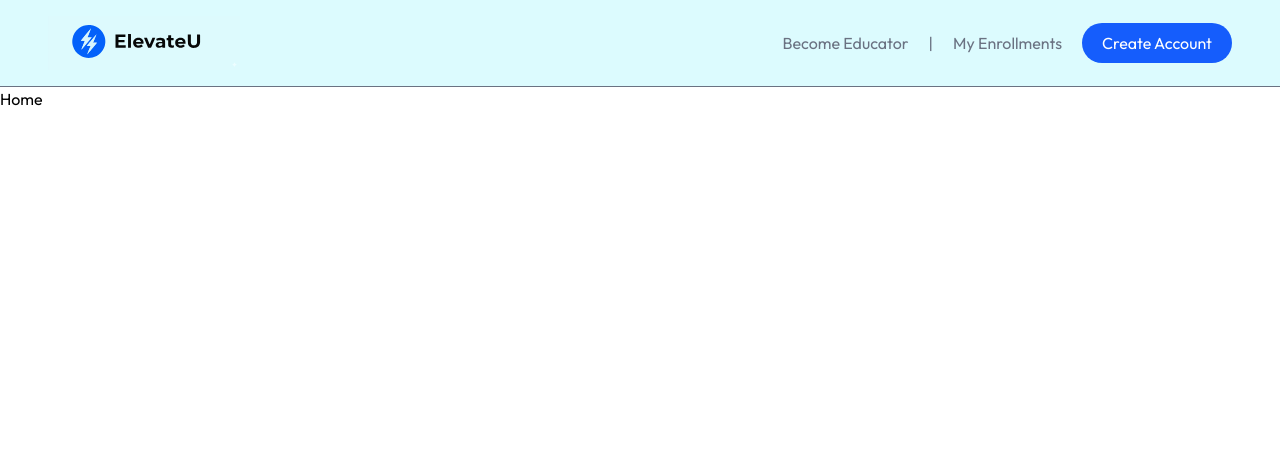
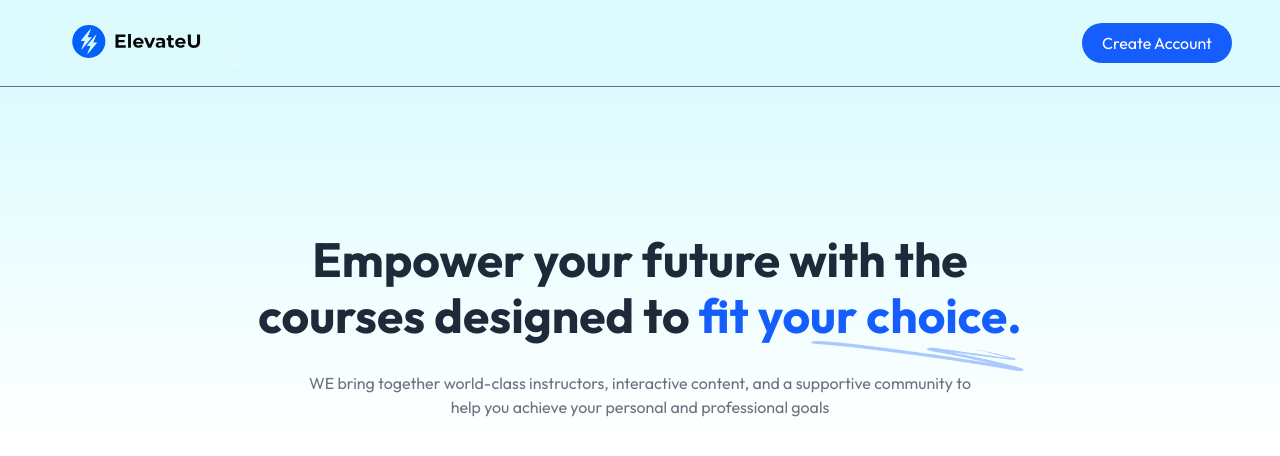
Before and after one commit to Abhijeetkv/ElevateU, a React (Vite) app in the folder frontend/: page / in a window 1280 px wide. Shown: the top 456 px of the page. Built offline with nearby package versions, Linux system fonts and the light colour scheme; no server answers.

Commit message:
feat: Add Clerk integration and update components for user authentication; implement Hero and SearchBar components

```diff
--- a/frontend/package.json
+++ b/frontend/package.json
@@ -10,6 +10,7 @@
     "preview": "vite preview"
   },
   "dependencies": {
+    "@clerk/clerk-react": "^5.45.0",
     "@tailwindcss/vite": "^4.1.11",
     "humanize-duration": "^3.33.0",
     "quill": "^2.0.3",
--- a/frontend/src/components/student/Hero.jsx
+++ b/frontend/src/components/student/Hero.jsx
@@ -0,0 +1,27 @@
+import React from 'react'
+import { assets } from '../../assets/assets'
+
+const Hero = () => {
+  return (
+    <>
+      <div className='flex flex-col items-center justify-center w-full md:pt-36 pt-20 px-7 md:px-0 space-y-7 text-center bg-gradient-to-b from-cyan-100/70'>
+
+        <h1 className='text-[28px] leading-[34px] md:text-[48px] md:leading-[56px] relative font-bold text-gray-800 max-w-3xl mx-auto'>
+          Empower your future with the courses designed to <span className='text-blue-600'>
+          fit your choice.</span><img src={assets.sketch} alt="sketch" className='md:block hidden absolute -bottom-7 right-0' />
+        </h1>
+
+        <p className="md:block hidden text-gray-500 max-w-2xl mx-auto">
+          WE bring together world-class instructors, interactive content, and a supportive community to help you achieve your personal and professional goals
+        </p>
+
+        <p className="md:hidden text-gray-500 max-w-sm mx-auto">
+          We bring together world-class instructors to help you achieve your goals.
+        </p>
+
+      </div>
+    </>
+  )
+}
+
+export default Hero
--- a/frontend/src/components/student/Navbar.jsx
+++ b/frontend/src/components/student/Navbar.jsx
@@ -1,29 +1,44 @@
 import React from 'react'
 import {assets} from '../../assets/assets.js'
-import {Link, useLocation} from 'react-router-dom'
+import {Link} from 'react-router-dom'
+import { useClerk, UserButton, useUser } from '@clerk/clerk-react'
 
 
 const Navbar = () => {
-    const location = useLocation();
+
     const isCourseListPage = location.pathname.includes('/course-list');
+
+    const {openSignIn} = useClerk();
+    const {user} = useUser();
   return (
     <>
     <div className={`flex items-center justify-between px-4 sm:px-10 md:px-14 lg:px-12 border-b border-gray-500 py-4  ${isCourseListPage ? 'bg-white' : 'bg-cyan-100/70'}`}>
-        <img src={assets.logo} alt="logo" className="w-54 lg:w-48 cursor-pointer"></img>
+        <img src={assets.logo} alt="logo" className="w-54 lg:w-48  cursor-pointer"></img>
         <div className="hidden md:flex items-center gap-5 text-gray-500">
             <div className='flex items-center gap-5'>
+                { user &&
+                <>
                 <button> Become Educator</button>
                 |<Link  to='/my-enrollments'>My Enrollments</Link>
+                </>
+                }
+
             </div>
-            <button className="bg-blue-600 text-white px-5 py-2 rounded-full ">Create Account</button>
+            {  user ? <UserButton/> :
+                <button onClick={() => openSignIn()} className="bg-blue-600 text-white px-5 py-2 rounded-full ">Create Account</button>}
         </div>
         {/** For mobile view */}
         <div className='md:hidden flex items-center gap-2 sm:gap-5 text-gray-500'>
-            <div>
+            <div className='flex items-center gap-1 sm:gap-2 max-sm:text-xs'>
+                { user &&
+                <>
                 <button> Become Educator</button>
                 |<Link  to='/my-enrollments'>My Enrollments</Link>
+                </>
+                }
             </div>
-            <button><img src={assets.user_icon} alt="" /></button>
+            {  user ? <UserButton/> :
+                <button onClick={() => openSignIn()}><img className='w-8' src={assets.user_icon} alt="" /></button>}
         </div>
     </div>
     </>
--- a/frontend/src/components/student/SearchBar.jsx
+++ b/frontend/src/components/student/SearchBar.jsx
@@ -0,0 +1,9 @@
+import React from 'react'
+
+const SearchBar = () => {
+  return (
+    <div>SearchBar</div>
+  )
+}
+
+export default SearchBar
--- a/frontend/src/main.jsx
+++ b/frontend/src/main.jsx
@@ -1,14 +1,24 @@
-import { StrictMode } from 'react'
 import { createRoot } from 'react-dom/client'
 import './index.css'
 import App from './App.jsx'
 import { AppContextProvider } from './context/AppContext.jsx'
 import { BrowserRouter } from 'react-router-dom'
+import { ClerkProvider } from '@clerk/clerk-react'
+
+// Import your Publishable Key
+const PUBLISHABLE_KEY = import.meta.env.VITE_CLERK_PUBLISHABLE_KEY
+
+if (!PUBLISHABLE_KEY) {
+  throw new Error('Missing Publishable Key')
+}
+
 
 createRoot(document.getElementById('root')).render(
   <BrowserRouter>
-    <AppContextProvider>
-      <App />
-    </AppContextProvider>
-  </BrowserRouter> ,
+      <ClerkProvider publishableKey={PUBLISHABLE_KEY}  afterSignOutUrl='/'>
+        <AppContextProvider>
+          <App />
+        </AppContextProvider>
+      </ClerkProvider>
+  </BrowserRouter>,
 )
--- a/frontend/src/pages/student/Home.jsx
+++ b/frontend/src/pages/student/Home.jsx
@@ -1,8 +1,13 @@
 import React from 'react'
+import Hero from '../../components/student/Hero.jsx'
 
 const Home = () => {
   return (
-    <div>Home</div>
+    <>
+    <div className='flex flex-col item-center space-y-7 text-center'>
+      <Hero />
+    </div>
+    </>
   )
 }
 
```
Also changed, not shown: frontend/src/index.css (line endings or trailing spaces), 1 other file (tests, documents, lock files or other folders).
